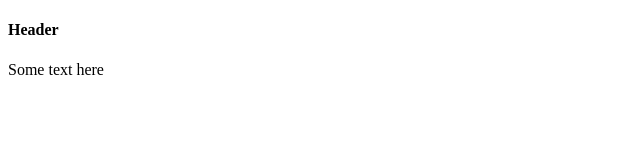
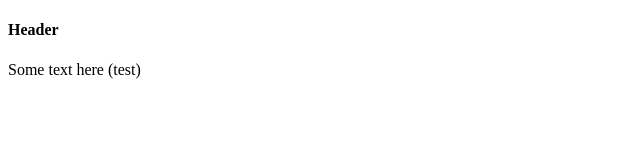
Before and after one commit to kevlarsov/HTML-CSS-Projects, a plain HTML site: page Basic_HTML.html in a window 1280 px wide. Shown: the full height of the page, 0-640 px from the left. Drawn offline with Linux system fonts and the light colour scheme.

Commit message:
test VSC-GitHub commit

```diff
--- a/Basic_HTML.html
+++ b/Basic_HTML.html
@@ -9,6 +9,6 @@
 		<header>
 			<h4>Header</h4>
 		</header>
-		<p>Some text here</p>
+		<p>Some text here (test)</p>
 	</body>
 </html>
```
